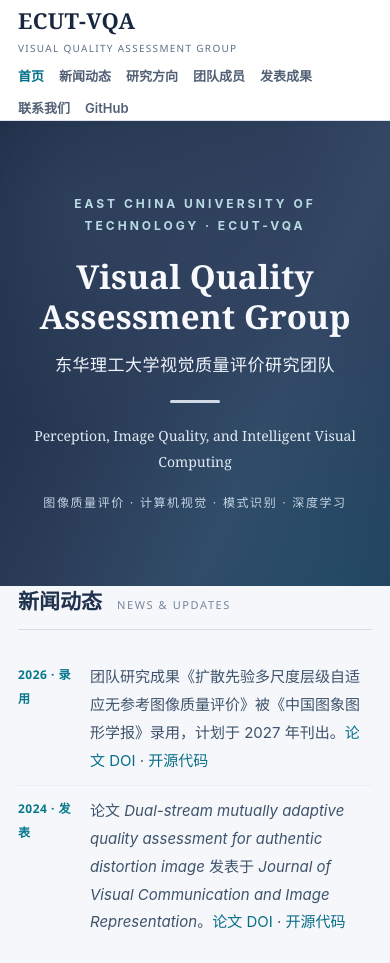
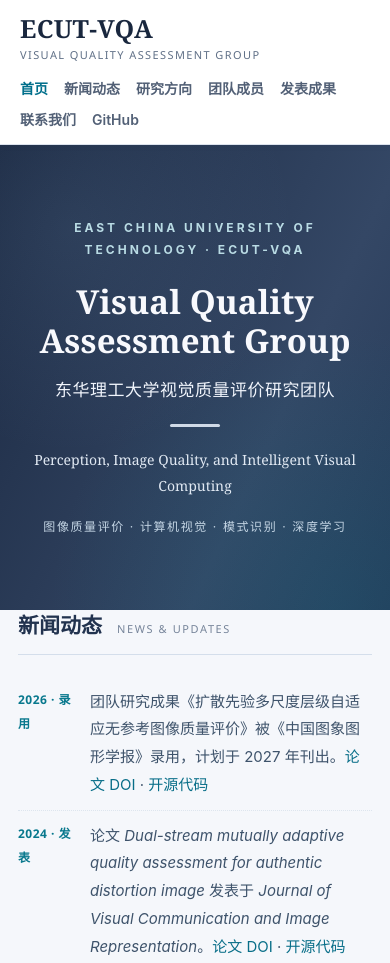
Before and after one commit to ECUT-VQA/ecut-vqa.github.io, a plain HTML site: page index.html in a window 390 px wide. Shown: the top 963 px of the page. Drawn offline with Linux system fonts and the light colour scheme.

Commit message:
Update index.html

```diff
--- a/index.html
+++ b/index.html
@@ -69,6 +69,83 @@
     .foot a{color:#e2f4f8}
     @media(max-width:780px){.header-row{padding:12px 0;align-items:flex-start;flex-direction:column;gap:9px}.nav{gap:8px 15px}.hero{padding:72px 0}.hero h1{font-size:38px}.hero .cn{font-size:17px;letter-spacing:.5px}.content{padding-top:36px}.list-feature,.project-list,.teacher-list,.contact{grid-template-columns:1fr}.section{margin-bottom:49px}}
     @media(max-width:480px){.container{padding:0 18px}.hero h1{font-size:33px}.hero .tagline{font-size:14px}.news-list li{grid-template-columns:64px 1fr;gap:8px}.teacher{padding:14px;gap:13px}.teacher img{width:76px;height:100px}.sec-head h2{font-size:21px}}
+
+/* ===== ECUT-VQA Navigation Optimization ===== */
+
+/* Only widen the header, not the page content */
+.site-header .container {
+  max-width: 1240px;
+  padding-left: 32px;
+  padding-right: 32px;
+}
+
+/* Header height and spacing */
+.site-header .header-row {
+  min-height: 86px;
+  gap: 36px;
+}
+
+/* ECUT-VQA brand */
+.site-header .brand {
+  font-size: 27px;
+  line-height: 1.15;
+}
+
+.site-header .brand small {
+  font-size: 11px;
+  letter-spacing: 1.4px;
+  margin-top: 4px;
+}
+
+/* Navigation menu */
+.site-header .nav {
+  column-gap: 28px;
+  row-gap: 12px;
+  justify-content: flex-end;
+}
+
+.site-header .nav a {
+  font-size: 15px;
+  line-height: 1.5;
+  white-space: nowrap;
+}
+
+/* Medium screens */
+@media (max-width: 1050px) {
+  .site-header .header-row {
+    padding-top: 14px;
+    padding-bottom: 14px;
+    flex-wrap: wrap;
+    gap: 16px;
+  }
+
+  .site-header .nav {
+    column-gap: 22px;
+    justify-content: flex-start;
+  }
+}
+
+/* Mobile screens */
+@media (max-width: 780px) {
+  .site-header .container {
+    padding-left: 20px;
+    padding-right: 20px;
+  }
+
+  .site-header .brand {
+    font-size: 25px;
+  }
+
+  .site-header .nav {
+    column-gap: 16px;
+    row-gap: 10px;
+  }
+
+  .site-header .nav a {
+    font-size: 14px;
+  }
+}
+
   </style>
 </head>
 <body>
```
